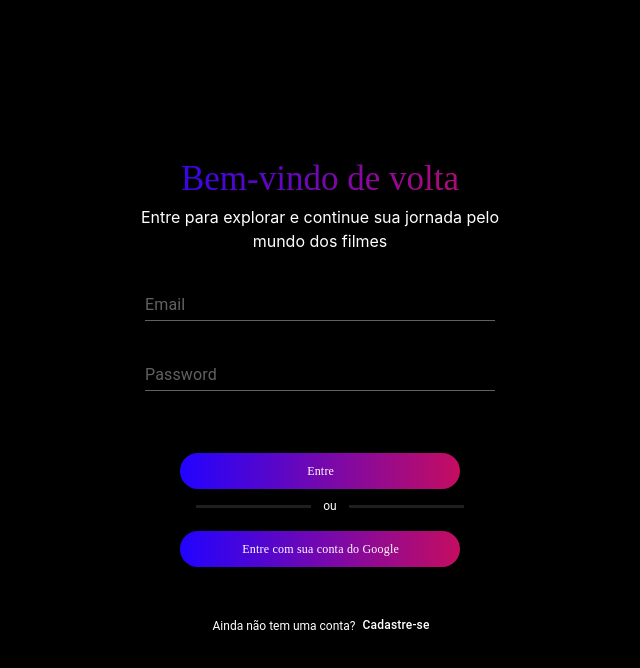
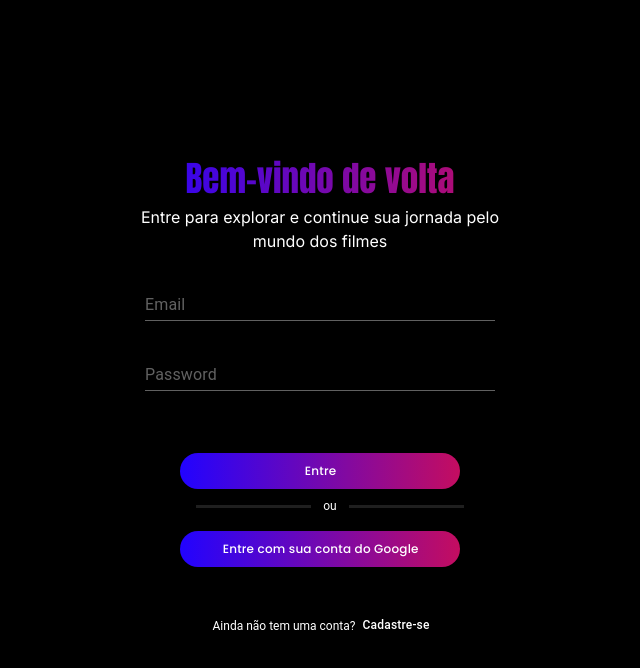
Before and after one commit to izabella-m/front-pweb, a Vue app: page /login in a window 1280 px wide. Shown: the top 668 px of the page, without its empty margins (320-960 px from the left). Built offline with nearby package versions, Linux system fonts and the light colour scheme; no server answers.

Commit message:
Import global fonts

```diff
--- a/src/App.vue
+++ b/src/App.vue
@@ -36,5 +36,8 @@
 </script>
 
 <style>
-
+@import url('https://fonts.googleapis.com/css2?family=Oswald:wght@200..700&display=swap');
+@import url('https://fonts.googleapis.com/css2?family=Anton&family=Oswald:wght@200..700&display=swap');
+@import url('https://fonts.googleapis.com/css2?family=Anton&family=Oswald:wght@200..700&family=Poppins:ital,wght@0,100;0,200;0,300;0,400;0,500;0,600;0,700;0,800;0,900;1,100;1,200;1,300;1,400;1,500;1,600;1,700;1,800;1,900&display=swap');
+@import url('https://fonts.googleapis.com/css2?family=Anton&family=Inter:wght@100..900&family=Oswald:wght@200..700&family=Poppins:ital,wght@0,100;0,200;0,300;0,400;0,500;0,600;0,700;0,800;0,900;1,100;1,200;1,300;1,400;1,500;1,600;1,700;1,800;1,900&display=swap');
 </style>
```
